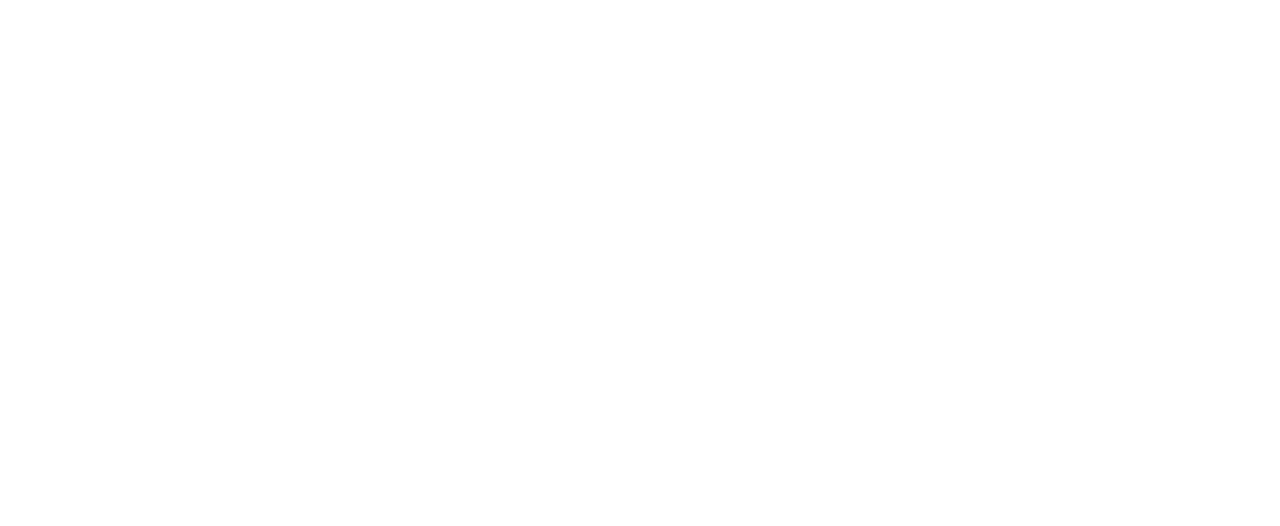
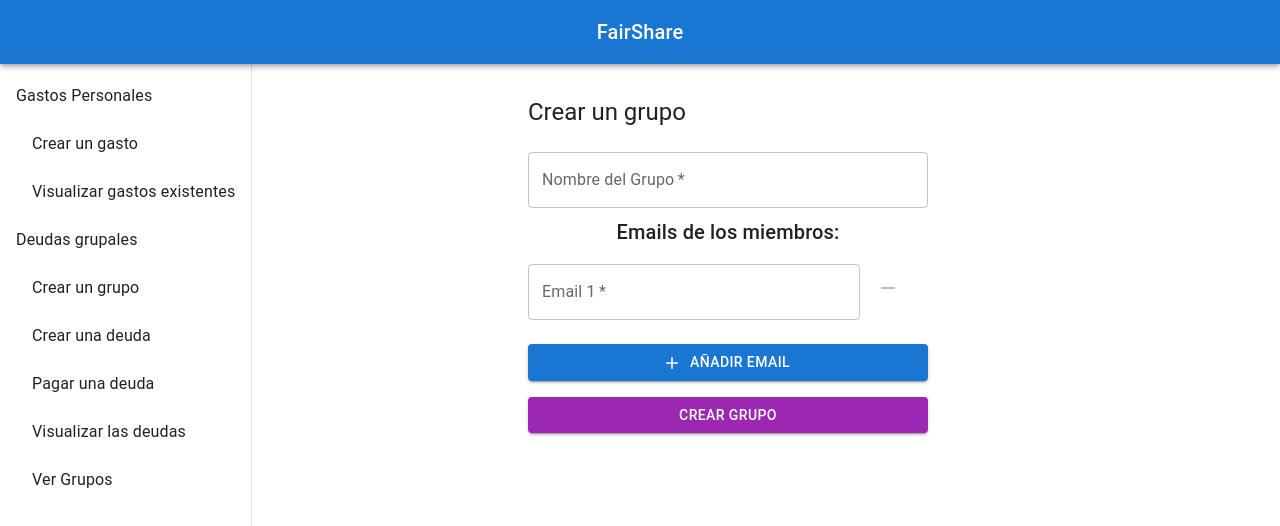
Before and after one commit to GSDI-FairShare/frontend, a React (Vite) app in the folder fairshare-frontend/: page /createGroup in a window 1280 px wide. Before the commit this address had no page. Shown: the top 526 px of the page. Built offline with nearby package versions, Linux system fonts and the light colour scheme.

Commit message:
agrego pantalla de crear grupo y ver grupos creados

```diff
--- a/fairshare-frontend/package.json
+++ b/fairshare-frontend/package.json
@@ -12,6 +12,7 @@
   "dependencies": {
     "@emotion/react": "^11.11.4",
     "@emotion/styled": "^11.11.5",
+    "@mui/icons-material": "^5.15.18",
     "@mui/material": "^5.15.18",
     "react": "^18.3.1",
     "react-dom": "^18.3.1",
--- a/fairshare-frontend/src/App.tsx
+++ b/fairshare-frontend/src/App.tsx
@@ -28,6 +28,8 @@
       <Route path="/menu" element={<MainLayout toggleScreen={toggleScreen} addExpense={addExpense} expenses={expenses} screen="menu" />} />
       <Route path="/createExpense" element={<MainLayout toggleScreen={toggleScreen} addExpense={addExpense} expenses={expenses} screen="createExpense" />} />
       <Route path="/viewExpenses" element={<MainLayout toggleScreen={toggleScreen} addExpense={addExpense} expenses={expenses} screen="viewExpenses" />} />
+      <Route path="/createGroup" element={<MainLayout toggleScreen={toggleScreen} addExpense={addExpense} expenses={expenses} screen="createGroup" />} />
+      <Route path="/viewGroups" element={<MainLayout toggleScreen={toggleScreen} addExpense={addExpense} expenses={expenses} screen="viewGroups" />} />
     </Routes>
   );
 };
--- /dev/null
+++ b/fairshare-frontend/src/components/CreateGroup.tsx
@@ -0,0 +1,90 @@
+// CreateGroup.js
+import React, { useState } from 'react';
+import { TextField, Button, IconButton, Grid, Typography } from '@mui/material';
+import { Add, Remove } from '@mui/icons-material';
+
+export const CreateGroup = ({ addGroup, toggleScreen }) => {
+  const [groupName, setGroupName] = useState('');
+  const [emails, setEmails] = useState(['']);
+
+  const handleEmailChange = (index, event) => {
+    const newEmails = emails.slice();
+    newEmails[index] = event.target.value;
+    setEmails(newEmails);
+  };
+
+  const handleAddEmailField = () => {
+    setEmails([...emails, '']);
+  };
+
+  const handleRemoveEmailField = (index) => {
+    const newEmails = emails.slice();
+    newEmails.splice(index, 1);
+    setEmails(newEmails);
+  };
+
+  const handleSubmit = (e) => {
+    e.preventDefault();
+    addGroup({ name: groupName, members: emails.filter(email => email) });
+    setGroupName('');
+    setEmails(['']);
+  };
+
+  return (
+    <div>
+      <Typography variant="h5" gutterBottom>Crear un grupo</Typography>
+      <form style={{ marginTop: '0rem' }} onSubmit={handleSubmit}>
+        <TextField
+          label="Nombre del Grupo"
+          value={groupName}
+          onChange={(e) => setGroupName(e.target.value)}
+          fullWidth
+          required
+          margin="normal"
+        />
+        <Typography variant="h6">Emails de los miembros:</Typography>
+        {emails.map((email, index) => (
+          <Grid container spacing={1} alignItems="center" key={index}>
+            <Grid item xs={10}>
+              <TextField
+                label={`Email ${index + 1}`}
+                value={email}
+                onChange={(e) => handleEmailChange(index, e)}
+                fullWidth
+                required
+                margin="normal"
+              />
+            </Grid>
+            <Grid item xs={2}>
+              <IconButton
+                onClick={() => handleRemoveEmailField(index)}
+                disabled={emails.length === 1}
+              >
+                <Remove />
+              </IconButton>
+            </Grid>
+          </Grid>
+        ))}
+        <Button
+          variant="contained"
+          color="primary"
+          onClick={handleAddEmailField}
+          startIcon={<Add />}
+          fullWidth
+          style={{ marginTop: '1rem' }}
+        >
+          Añadir Email
+        </Button>
+        <Button
+          type="submit"
+          variant="contained"
+          color="secondary"
+          fullWidth
+          style={{ marginTop: '1rem' }}
+        >
+          Crear Grupo
+        </Button>
+      </form>
+    </div>
+  );
+};
--- a/fairshare-frontend/src/components/MainLayout.tsx
+++ b/fairshare-frontend/src/components/MainLayout.tsx
@@ -2,10 +2,18 @@
 import { Drawer, List, ListItem, ListItemText, AppBar, Toolbar, Typography, CssBaseline } from '@mui/material';
 import { CreateExpense } from './CreateExpense';
 import { ViewExpenses } from './ViewExpenses';
+import { CreateGroup } from './CreateGroup';
+import { ViewGroups } from './ViewGroups'; // Importa el componente ViewGroups
 
 const drawerWidth = 240;
 
 export const MainLayout = ({ screen, toggleScreen, addExpense, expenses }) => {
+  const [groups, setGroups] = useState([]);
+
+  const addGroup = (group) => {
+    setGroups([...groups, group]);
+  };
+
   const drawer = (
     <div>
       <Toolbar />
@@ -15,12 +23,30 @@
         </ListItem>
         <List component="div" disablePadding style={{ display: 'block' }}>
           <ListItem button onClick={() => toggleScreen('createExpense')} style={{ paddingLeft: '32px' }}>
-            {/* Añadimos un margen izquierdo */}
-            <ListItemText primary="Crear un gasto personal" />
+            <ListItemText primary="Crear un gasto" />
           </ListItem>
           <ListItem button onClick={() => toggleScreen('viewExpenses')} style={{ paddingLeft: '32px' }}>
-            {/* Añadimos un margen izquierdo */}
-            <ListItemText primary="Ver gastos existentes" />
+            <ListItemText primary="Visualizar gastos existentes" />
+          </ListItem>
+        </List>
+        <ListItem>
+          <ListItemText primary="Deudas grupales" />
+        </ListItem>
+        <List component="div" disablePadding style={{ display: 'block' }}>
+          <ListItem button onClick={() => toggleScreen('createGroup')} style={{ paddingLeft: '32px' }}>
+            <ListItemText primary="Crear un grupo" />
+          </ListItem>
+          <ListItem button onClick={() => toggleScreen('createDebt')} style={{ paddingLeft: '32px' }}>
+            <ListItemText primary="Crear una deuda" />
+          </ListItem>
+          <ListItem button onClick={() => toggleScreen('payDebt')} style={{ paddingLeft: '32px' }}>
+            <ListItemText primary="Pagar una deuda" />
+          </ListItem>
+          <ListItem button onClick={() => toggleScreen('viewDebts')} style={{ paddingLeft: '32px' }}>
+            <ListItemText primary="Visualizar las deudas" />
+          </ListItem>
+          <ListItem button onClick={() => toggleScreen('viewGroups')} style={{ paddingLeft: '32px' }}>
+            <ListItemText primary="Ver Grupos" />
           </ListItem>
         </List>
       </List>
@@ -40,11 +66,13 @@
       <Drawer variant="permanent" style={{ width: drawerWidth, flexShrink: 0 }}>
         {drawer}
       </Drawer>
-      <main style={{ flexGrow: 1, padding: '3rem', marginLeft: `${drawerWidth}px`, marginTop: '3rem' }}> {/* Added marginTop */}
+      <main style={{ flexGrow: 1, padding: '3rem', marginLeft: `${drawerWidth}px`, marginTop: '3rem' }}>
         <div style={{ maxWidth: '400px', width: '100%' }}>
-          {/* Limitamos el ancho del contenido */}
           {screen === 'createExpense' && <CreateExpense addExpense={addExpense} toggleScreen={toggleScreen} />}
           {screen === 'viewExpenses' && <ViewExpenses expenses={expenses} toggleScreen={toggleScreen} />}
+          {screen === 'createGroup' && <CreateGroup addGroup={addGroup} toggleScreen={toggleScreen} />}
+          {screen === 'createDebt' && <CreateDebt toggleScreen={toggleScreen} />}
+          {screen === 'viewGroups' && <ViewGroups groups={groups} toggleScreen={toggleScreen} />}
         </div>
       </main>
     </div>
--- /dev/null
+++ b/fairshare-frontend/src/components/ViewGroups.tsx
@@ -0,0 +1,39 @@
+import React from 'react';
+import { Typography, Card, CardContent, List, ListItem, ListItemText, Box, Divider } from '@mui/material';
+
+export const ViewGroups = ({ groups, toggleScreen }) => {
+  return (
+    <div>
+      <Typography variant="h5" gutterBottom>Grupos creados</Typography>
+      {groups.length === 0 ? (
+        <Typography>No hay grupos creados.</Typography>
+      ) : (
+        <Box>
+          {groups.map((group, index) => (
+            <Box key={index} mb={2}>
+              <Card>
+                <CardContent>
+                  <Typography variant="h6" gutterBottom>{group.name}</Typography>
+                  <Divider />
+                  <List>
+                    {group.members.map((member, idx) => (
+                      <ListItem key={idx} disableGutters>
+                        <ListItemText
+                          primary={
+                            <Box component="span" sx={{ wordBreak: 'break-word' }}>
+                              {member}
+                            </Box>
+                          }
+                        />
+                      </ListItem>
+                    ))}
+                  </List>
+                </CardContent>
+              </Card>
+            </Box>
+          ))}
+        </Box>
+      )}
+    </div>
+  );
+};
```
